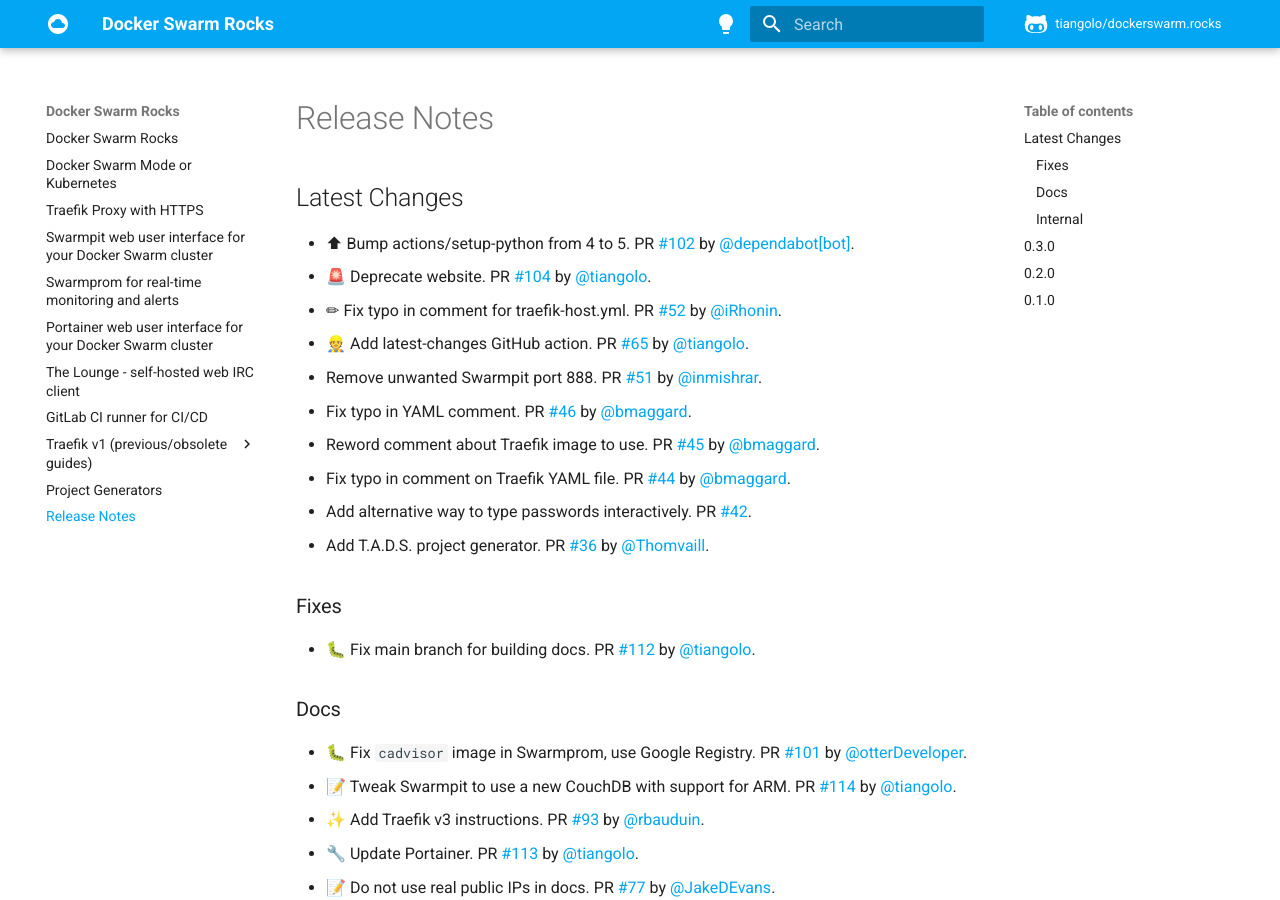
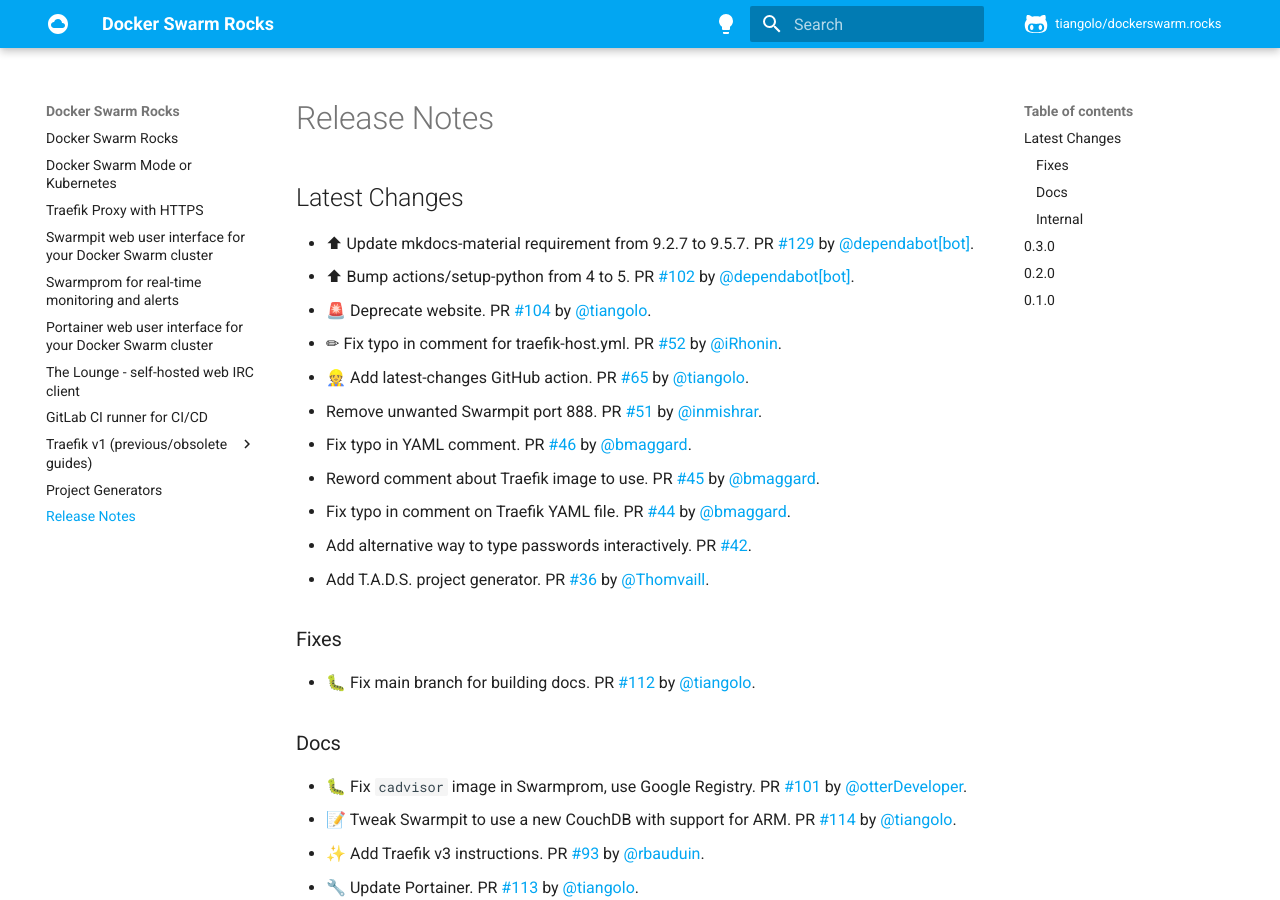
Before and after one commit to tiangolo/dockerswarm.rocks, an MkDocs documentation site: the page built from docs/release-notes.md, in a window 1280 px wide and 900 px high. Built offline with MkDocs 1.6.1 and Material for MkDocs 9.7.7, drawn with Linux system fonts in a browser that asks for light colours; comment, search, counter and statistics services are not loaded.

Commit message:
📝 Update release notes

```diff
--- a/docs/release-notes.md
+++ b/docs/release-notes.md
@@ -2,6 +2,7 @@
 
 ## Latest Changes
 
+* ⬆ Update mkdocs-material requirement from 9.2.7 to 9.5.7. PR [#129](https://github.com/tiangolo/dockerswarm.rocks/pull/129) by [@dependabot[bot]](https://github.com/apps/dependabot).
 * ⬆ Bump actions/setup-python from 4 to 5. PR [#102](https://github.com/tiangolo/dockerswarm.rocks/pull/102) by [@dependabot[bot]](https://github.com/apps/dependabot).
 * 🚨 Deprecate website. PR [#104](https://github.com/tiangolo/dockerswarm.rocks/pull/104) by [@tiangolo](https://github.com/tiangolo).
 * ✏ Fix typo in comment for traefik-host.yml. PR [#52](https://github.com/tiangolo/dockerswarm.rocks/pull/52) by [@iRhonin](https://github.com/iRhonin).
```
